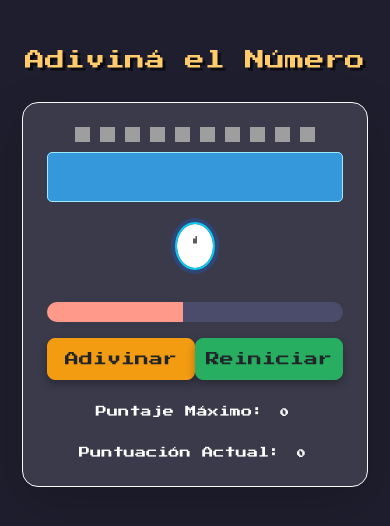
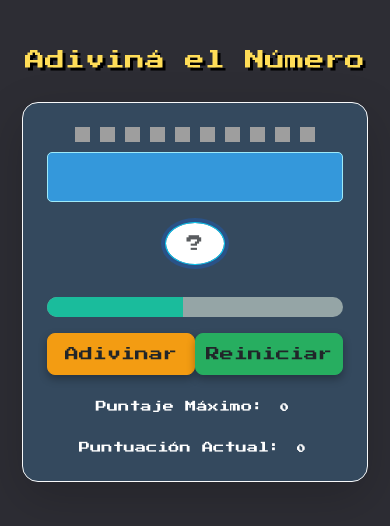
Before and after one commit to chkx77/TPReact, a React (Create React App) app: page / in a window 390 px wide. Shown: the top 526 px of the page. Built offline with nearby package versions, Linux system fonts and the light colour scheme; grey boxes are pictures that could not be loaded.

Commit message:
Update App.css

```diff
--- a/src/App.css
+++ b/src/App.css
@@ -1,7 +1,7 @@
 /* General */
 body {
-  background-color: #1e1e2e; /* Color de fondo oscuro */
-  color: #e0e0e0; /* Color de texto suave */
+  background-color: #2d2d34;
+  color: #f5f5f5;
   font-family: 'Press Start 2P', cursive;
   margin: 0;
   padding: 0;
@@ -10,8 +10,8 @@ body {
 /* Títulos */
 .text-title {
   font-size: 2rem;
-  color: #ffcb6b;
-  text-shadow: 3px 3px 0px rgba(0, 0, 0, 0.6);
+  color: #ffdd57;
+  text-shadow: 3px 3px 0px rgba(0, 0, 0, 1);
   position: relative;
   display: inline-block;
   padding: 0;
@@ -21,8 +21,8 @@ body {
 
 /* Menu principal */
 .card {
-  background-color: #3a3a4b;
-  color: #f0f0f0;
+  background-color: #34495e;
+  color: #ecf0f1;
   border-radius: 1rem;
   margin: 10px;
   padding: 10px;
@@ -63,7 +63,7 @@ body {
 /* Barra de tiempo */
 .time-bar {
   height: 20px;
-  background-color: #4b4b6b;
+  background-color: #95a5a6;
   border-radius: 10px;
   overflow: hidden;
   margin-top: 10px;
@@ -71,14 +71,15 @@ body {
 
 .time-bar-fill {
   height: 100%;
-  background-color: #ff9a8b;
+  background-color: #1abc9c;
   transition: width 0.1s linear;
 }
 
 /* Inputs */
 .circular-input {
-  width: 60px; /* Ajustado para ser circular */
-  height: 60px;
+  width: 80%;
+  max-width: 100px;
+  height: 30px;
   border-radius: 50%;
   text-align: center;
   font-size: 2rem;
@@ -86,13 +87,11 @@ body {
   -moz-appearance: textfield;
   -webkit-appearance: none;
   transition: border-color 0.3s, box-shadow 0.3s;
-  border: 2px solid #e0e0e0;
 }
 
 .circular-input:focus {
   outline: none;
   animation: inputFocus 1s ease-in-out;
-  border-color: #ffcb6b; /* Cambio de borde al enfocar */
 }
 
 .circular-input::-webkit-inner-spin-button,
@@ -108,7 +107,7 @@ body {
   transform: translate(-50%, -50%);
   text-align: center;
   color: #e74c3c;
-  text-shadow: 5px 5px rgba(0, 0, 0, 0.6);
+  text-shadow: 5px 5px rgb(28, 31, 42);
   padding: 20px;
 }
 
@@ -121,9 +120,6 @@ body {
 /* Modo difícil */
 .hard-mode-text, .hard-mode-alert {
   font-size: 1.25rem;
-  color: #ff9a8b;
-  text-shadow: 2px 2px rgba(0, 0, 0, 0.5);
-  animation: hardModeGlow 1.5s infinite alternate; /* Efecto de resplandor */
 }
 
 /* Texto */
@@ -135,13 +131,13 @@ body {
 
 .instructions {
   font-size: 1.25rem;
-  color: #e0e0e0;
+  color: #f5f5f5;
   margin-bottom: 20px;
 }
 
 .game-status {
   font-size: 1.5rem;
-  color: #e0e0e0;
+  color: #f5f5f5;
   margin-bottom: 20px;
 }
 
@@ -185,7 +181,7 @@ body {
   color: #ecf0f1;
 }
 
-/* Media Queries para celulares */
+/* Media Queries para dispositivos móviles */
 @media (max-width: 768px) {
   .text-title {
     font-size: 1.5rem;
@@ -197,8 +193,8 @@ body {
   }
 
   .circular-input {
-    width: 50px;
-    height: 50px;
+    width: 60%;
+    max-width: 80px;
     font-size: 1.5rem;
   }
 
@@ -238,9 +234,9 @@ body {
   }
 
   .circular-input {
-    width: 40px;
-    height: 40px;
-    font-size: 1.25rem;
+    width: 50%;
+    max-width: 60px;
+    font-size: 1.05rem;
   }
 
   .game-over-title {
@@ -273,17 +269,6 @@ body {
   }
 }
 
-/* Animaciones */
-@keyframes inputFocus {
-  0% {
-    border-color: #e0e0e0;
-    box-shadow: 0 0 0 rgba(0, 0, 0, 0);
-  }
-  100% {
-    border-color: #ffcb6b;
-    box-shadow: 0 0 5px rgba(0, 0, 0, 0.5);
-  }
-}
 
 @keyframes hardModeGlow {
   from {
@@ -293,14 +278,3 @@ body {
     text-shadow: 0 0 10px #ff9a8b, 0 0 20px #ff9a8b, 0 0 30px #ff9a8b;
   }
 }
-
-@keyframes heartLost {
-  0% {
-    opacity: 1;
-    transform: scale(1);
-  }
-  100% {
-    opacity: 0.5;
-    transform: scale(0.9);
-  }
-}
```
